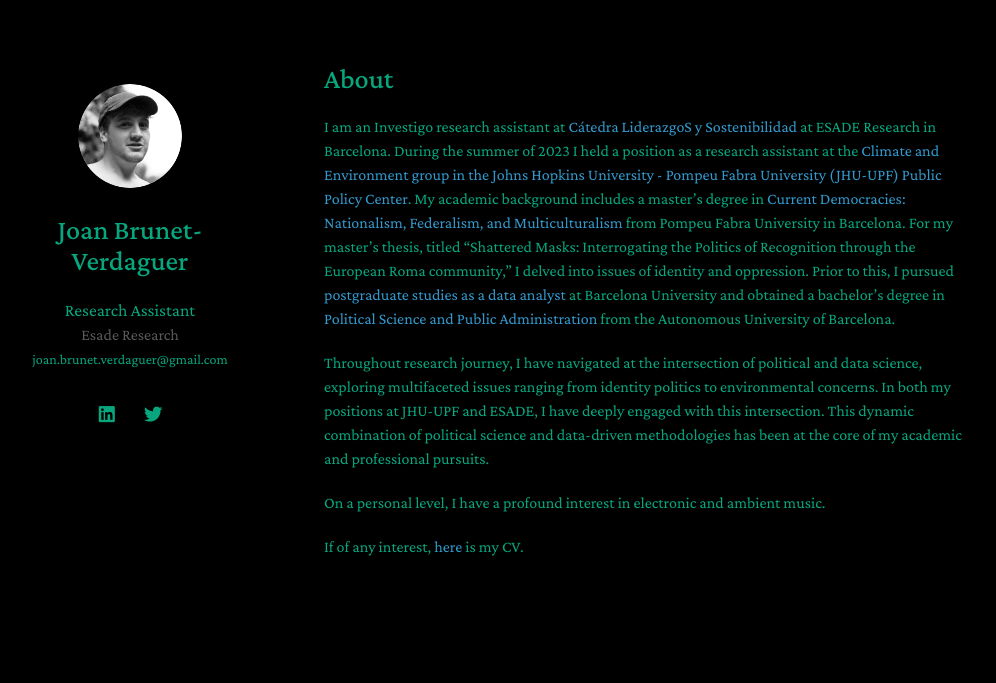
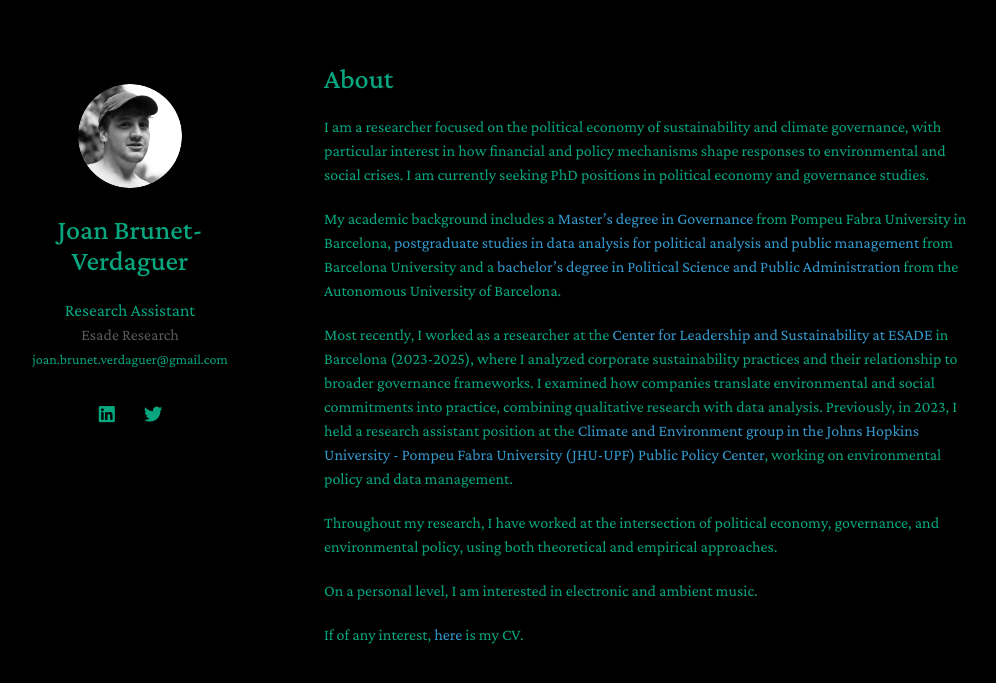
Before and after one commit to joanbrunet/joanbrunet.github.io, a Jekyll site: the page built from index.md, in a window 1280 px wide. Shown: the top 683 px of the page, without its empty margins (146-1142 px from the left). Built offline with Jekyll 4.4.1, drawn with Linux system fonts in a browser that asks for light colours; nearby versions of some CDN libraries; a style sheet for code colours, icons or effects is not loaded; our own code applies the rules of GitHub Pages for plain Markdown files.

Commit message:
Update index.md

```diff
--- a/index.md
+++ b/index.md
@@ -4,11 +4,14 @@ layout: homepage
 
 # About
 
-  I am an Investigo research assistant at [Cátedra LiderazgoS y Sostenibilidad](https://www.esade.edu/faculty-research/es/catedra-liderazgos-y-sostenibilidad) at ESADE Research in Barcelona. During the summer of 2023 I held a position as a research assistant at the [Climate and Environment group in the Johns Hopkins University - Pompeu Fabra University (JHU-UPF) Public Policy Center](https://www.upf.edu/web/jhu-ppc/climate). My academic background includes a master's degree in [Current Democracies: Nationalism, Federalism, and Multiculturalism](https://www.upf.edu/web/masters/master-en-democracies-actuals-nacionalisme-federalisme-i-multiculturalitat) from Pompeu Fabra University in Barcelona. For my master's thesis, titled "Shattered Masks: Interrogating the Politics of Recognition through the European Roma community," I delved into issues of identity and oppression. Prior to this, I pursued [postgraduate studies as a data analyst](https://www.ub.edu/analista-de-dades/) at Barcelona University and obtained a bachelor's degree in [Political Science and Public Administration](https://www.uab.cat/web/estudiar/ehea-degrees/general-information-1216708259085.html?param1=1228291015798) from the Autonomous University of Barcelona.
+  I am a researcher focused on the political economy of sustainability and climate governance, with particular interest in how financial and policy mechanisms shape responses to environmental and social crises. I am currently seeking PhD positions in political economy and governance studies.
 
-  Throughout research journey, I have navigated at the intersection of political and data science, exploring multifaceted issues ranging from identity politics to environmental concerns. In both my positions at JHU-UPF and ESADE, I have deeply engaged with this intersection. This dynamic combination of political science and data-driven methodologies has been at the core of my academic and professional pursuits.
+  My academic background includes a [Master's degree in Governance](https://www.upf.edu/web/masters/master-en-democracies-actuals-nacionalisme-federalisme-i-multiculturalitat) from Pompeu Fabra University in Barcelona, [postgraduate studies in data analysis for political analysis and public management](https://www.ub.edu/analista-de-dades/) from Barcelona University and a [bachelor's degree in Political Science and Public Administration](https://www.uab.cat/web/estudiar/ehea-degrees/general-information-1216708259085.html?param1=1228291015798) from the Autonomous University of Barcelona.
 
+Most recently, I worked as a researcher at the [Center for Leadership and Sustainability at ESADE](https://www.esade.edu/faculty-research/es/catedra-liderazgos-y-sostenibilidad) in Barcelona (2023-2025), where I analyzed corporate sustainability practices and their relationship to broader governance frameworks. I examined how companies translate environmental and social commitments into practice, combining qualitative research with data analysis. Previously, in 2023, I held a research assistant position at the [Climate and Environment group in the Johns Hopkins University - Pompeu Fabra University (JHU-UPF) Public Policy Center](https://www.upf.edu/web/jhu-ppc/climate), working on environmental policy and data management.
 
-  On a personal level, I have a profound interest in electronic and ambient music.
+Throughout my research, I have worked at the intersection of political economy, governance, and environmental policy, using both theoretical and empirical approaches.
 
-  If of any interest, [here](assets/files/curriculum_vitae.pdf) is my CV.
+On a personal level, I am interested in electronic and ambient music.
+
+If of any interest, [here](assets/files/curriculum_vitae.pdf) is my CV.
```
